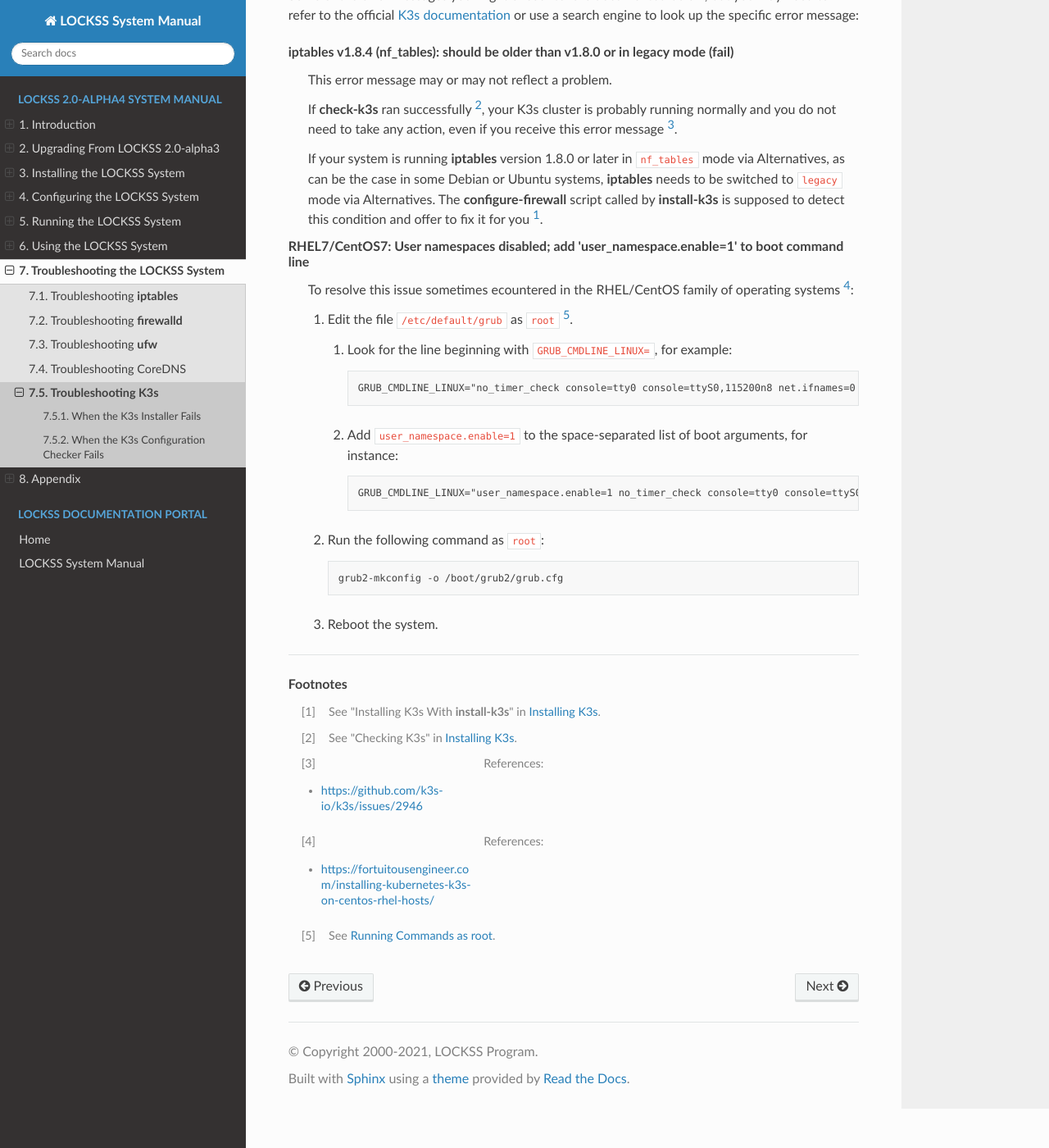
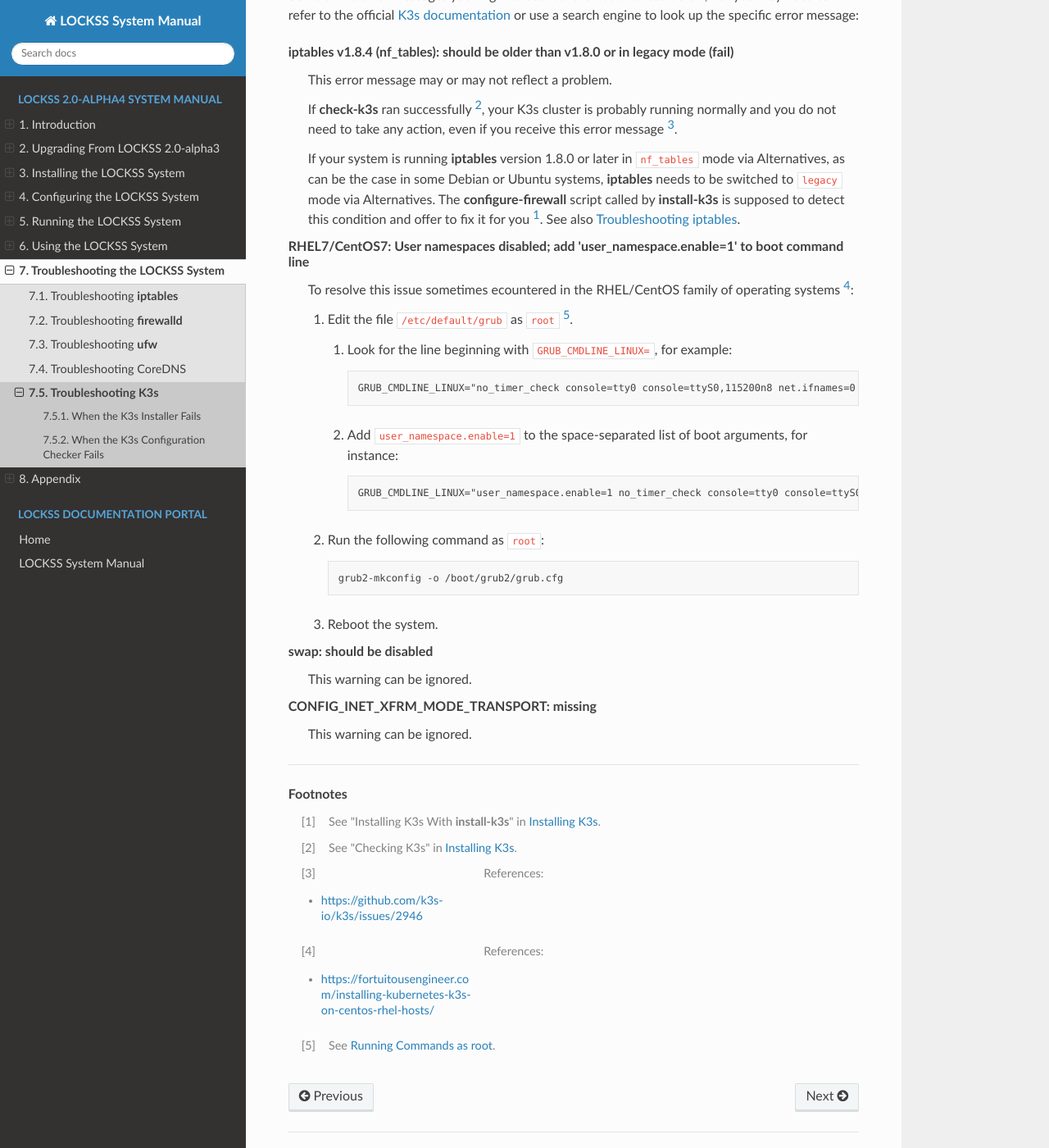
Before and after one commit to lockss/lockss-rtd-manual, a Sphinx documentation site: the page built from docs/troubleshooting/k3s.rst, in a window 1280 px wide and 1400 px high, scrolled down 1570 px. Shown: the whole window at 82% size. Built offline with Sphinx 7.4.7 and the Read the Docs theme 2.0.0, drawn with Linux system fonts in a browser that asks for light colours.

Commit message:
Added two ignorable k3s check-config warnings.

```diff
--- a/docs/troubleshooting/k3s.rst
+++ b/docs/troubleshooting/k3s.rst
@@ -68,7 +68,7 @@ iptables v1.8.4 (nf_tables): should be older than v1.8.0 or in legacy mode (fail
 
    If :program:`check-k3s` ran successfully [#fn2]_, your K3s cluster is probably running normally and you do not need to take any action, even if you receive this error message [#fn3]_.
 
-   If your system is running :program:`iptables` version 1.8.0 or later in ``nf_tables`` mode via Alternatives, as can be the case in some Debian or Ubuntu systems, :program:`iptables` needs to be switched to ``legacy`` mode via Alternatives. The :program:`configure-firewall` script called by :program:`install-k3s` is supposed to detect this condition and offer to fix it for you [#fn1]_.
+   If your system is running :program:`iptables` version 1.8.0 or later in ``nf_tables`` mode via Alternatives, as can be the case in some Debian or Ubuntu systems, :program:`iptables` needs to be switched to ``legacy`` mode via Alternatives. The :program:`configure-firewall` script called by :program:`install-k3s` is supposed to detect this condition and offer to fix it for you [#fn1]_. See also :doc:`/troubleshooting/iptables`.
 
 RHEL7/CentOS7: User namespaces disabled; add 'user_namespace.enable=1' to boot command line
    To resolve this issue sometimes ecountered in the RHEL/CentOS family of operating systems [#fn4]_:
@@ -94,6 +94,12 @@ RHEL7/CentOS7: User namespaces disabled; add 'user_namespace.enable=1' to boot c
          grub2-mkconfig -o /boot/grub2/grub.cfg
 
    3. Reboot the system.
+
+swap: should be disabled
+   This warning can be ignored.
+
+CONFIG_INET_XFRM_MODE_TRANSPORT: missing
+   This warning can be ignored.
 
 ----
 
```
